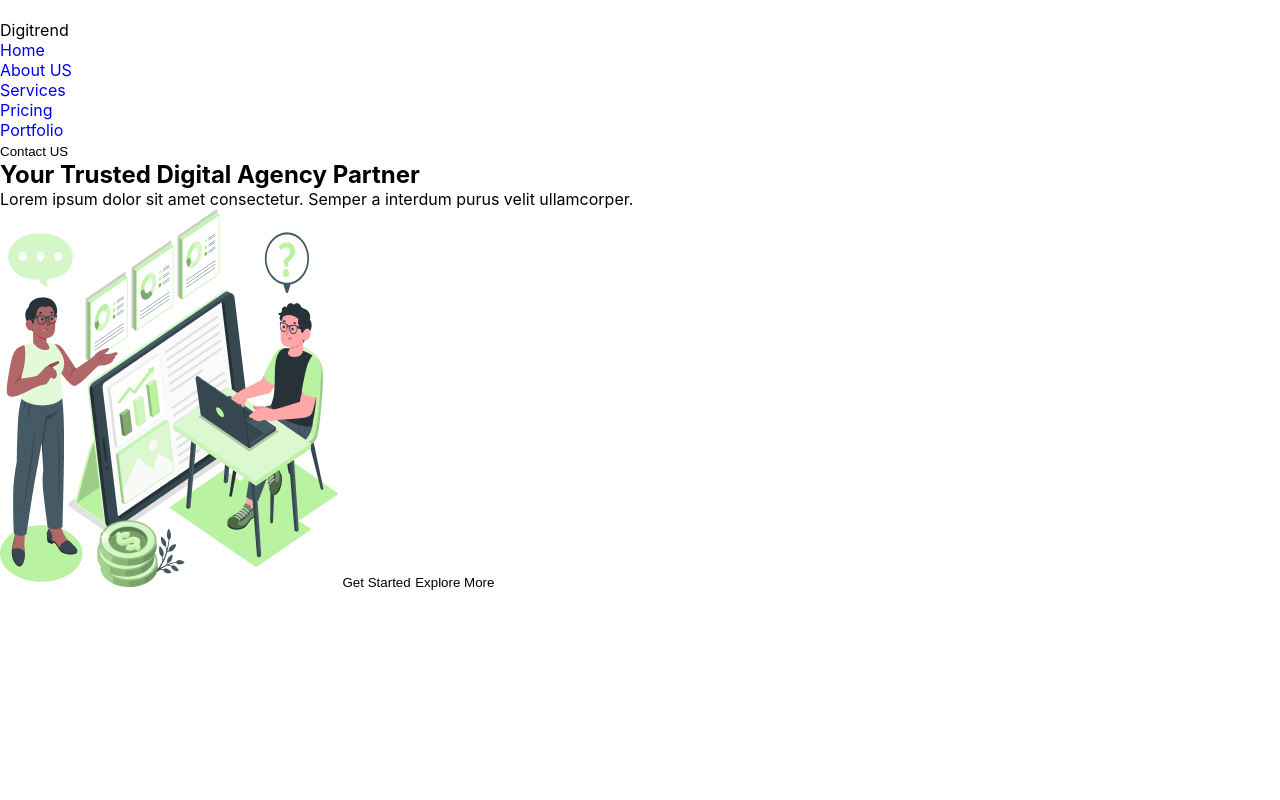
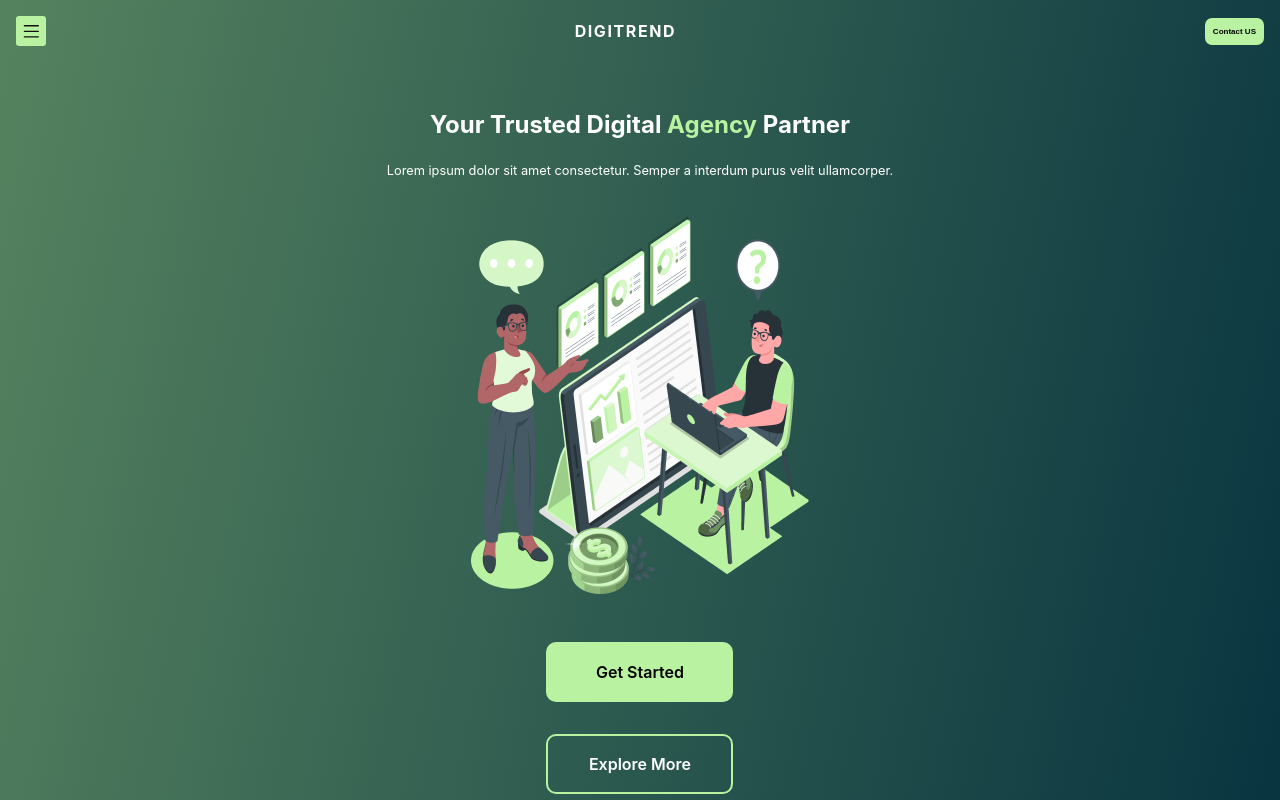
Before and after one commit to mamartam/landing-page-digital-agency-responsive-landing-page, a plain HTML site: page index.html in a window 1280 px wide. Shown: the top 800 px of the page. Drawn offline with Linux system fonts and the light colour scheme; a web font is replaced by a local one.

Commit message:
add style for header section

```diff
--- a/css/main.css
+++ b/css/main.css
@@ -3,7 +3,7 @@
   --white: #ffffff;
   --the-ligthest-green: #e8f9de;
   --light-green: #b9f2a1;
-  --dark-green: #194447;
+  --dark-green: #073340;
   --black: #000000;
 }
 /* FONT FAMILY */
@@ -33,6 +33,124 @@ body {
   font-weight: normal;
   font-size: 16px;
 }
+header {
+  padding: 1em;
+  display: flex;
+  flex-direction: column;
+  align-items: center;
+  position: relative;
+  width: 100%;
+  height: 1018px;
+  position: relative;
+  z-index: 1;
+}
+header::before {
+  content: "";
+  position: absolute;
+  z-index: -1;
+  top: 0;
+  left: 0;
+  width: 100%;
+  height: 100%;
+  background: linear-gradient(282.4deg, #073340 1.31%, #659365 120.07%);
+  border-radius: 0 0 0 60px;
+  clip-path: polygon(0 0, 100% 0, 100% 95%, 0 100%);
+}
+.header-nav-container {
+  width: 100%;
+  display: flex;
+  justify-content: space-between;
+  align-items: center;
+}
+.logo-name {
+  text-transform: uppercase;
+  color: var(--white);
+  font-weight: bold;
+  letter-spacing: 0.1em;
+}
+.header-burdger-btn {
+  background-color: var(--light-green);
+  display: flex;
+  width: 30px;
+  height: 30px;
+  border-radius: 3px;
+  padding: 0.5em;
+}
+.header-nav-list {
+  display: none;
+}
+.header-contact-us-btn {
+  display: flex;
+  flex-direction: row;
+  justify-content: center;
+  align-items: center;
+  background: #b9f2a1;
+  border-radius: 7px;
+  padding: 9px 8px;
+  color: var(--black);
+  font-weight: 600;
+  font-size: 0.5em;
+}
+/* intro section */
+.intro-section {
+  padding: 4em 2em;
+  display: flex;
+  flex-direction: column;
+  justify-content: center;
+  align-items: center;
+}
+.intro-header {
+  text-align: center;
+  margin-bottom: 1em;
+  color: var(--white);
+}
+.intro-header-accent {
+  color: var(--light-green);
+}
+.intro-description {
+  text-align: center;
+  margin-bottom: 3em;
+  font-size: 0.8em;
+  color: var(--white);
+}
+.intro-img {
+  display: block;
+  width: auto;
+  margin-bottom: 3em;
+}
+
+.intro-get-started-btn {
+  background-color: var(--light-green);
+  display: flex;
+  justify-content: center;
+  align-items: center;
+  width: 187px;
+  height: 60px;
+  border-radius: 10px;
+  margin-bottom: 2em;
+  color: black;
+  font-family: "Inter";
+  font-style: normal;
+  font-weight: 600;
+  font-size: 1em;
+  line-height: 1.25em;
+}
+.intro-explore-btn {
+  display: flex;
+  justify-content: center;
+  align-items: center;
+  width: 187px;
+  height: 60px;
+  border: 2px solid var(--light-green);
+  border-radius: 10px;
+  font-family: "Inter";
+  font-style: normal;
+  font-weight: 600;
+  font-size: 1em;
+  line-height: 1.25em;
+  color: var(--white);
+}
+
 /* TABLET (from 768px) */
 @media (min-width: 768px) {
 }
```
